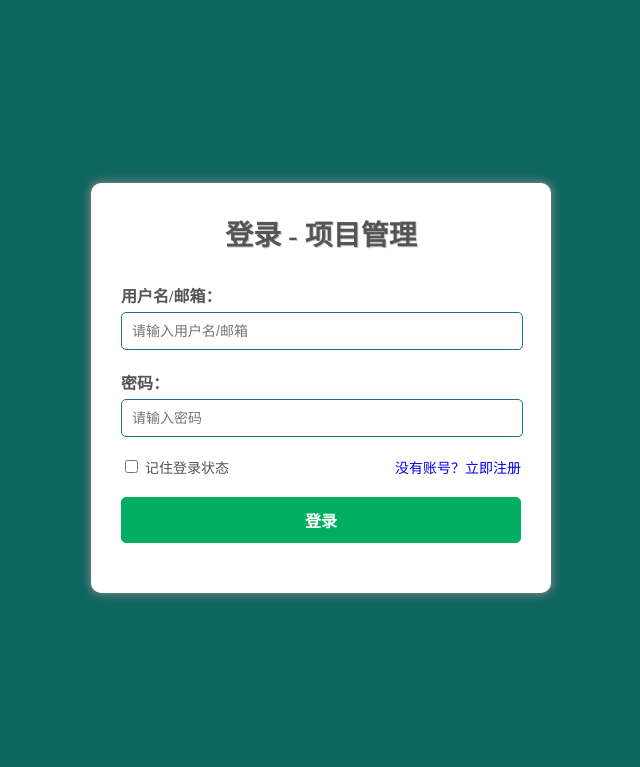
After one commit to CollinPeng/ProjectManager, a PHP site: template src/Views/authenticate/login.twig in a window 1280 px wide. The commit adds this page. Shown: the top 767 px of the page, without its empty margins (319-959 px from the left). Run offline with PHP 8.4, Linux system fonts and the light colour scheme; the template is opened without the code that fills it, so the values that code supplies are empty; some libraries are stand-ins or nearby versions.

Commit message:
feat: Add the login page.

```diff
--- /dev/null
+++ b/public/asserts/css/login.css
@@ -0,0 +1,81 @@
+.full {
+    height: 95%;
+}
+
+.login-body {
+    background-color: #0E6560;
+    display: flex;
+    flex-direction: row;
+    justify-content: center;
+    align-items: center;
+    height: 100%;
+}
+
+.login-panel {
+    width: 400px;
+    background-color: #FFFFFF;
+    box-shadow: 0 0 10px 1px #888;
+    border-radius: 10px;
+    padding: 30px;
+}
+.panel-title {
+    text-align: center;
+    font-size: 28px;
+    font-weight: bold;
+    color: #555;
+    text-shadow: 1px 1px #CCC;
+}
+
+.form-group {
+    margin-bottom: 20px;
+}
+.panel-body {
+    margin-top: 30px;
+}
+.form-group>label {
+    font-weight: bold;
+    font-size: 16px;
+    color: #555;
+}
+.form-control {
+    width: calc(100% - 20px);
+    padding: 10px;
+    display: block;
+    outline: none;
+    margin: 5px 0;
+    border: 1px solid #1f6f8b;
+    border-radius: 5px;
+    font-size: 14px;
+}
+
+.rember-register {
+    display: flex;
+    flex-direction: row;
+    justify-content: space-between;
+}
+.rember-register label {
+    font-size: 14px;
+    color: #555;
+}
+.form-group a{
+    font-size: 14px;
+    text-decoration: none;
+}
+.btn {
+    padding: 10px 0;
+    margin: 0;
+    border: 1px solid #CCC;
+    border-radius: 5px;
+    font-size: 16px;
+    font-weight: bold;
+    outline: none;
+}
+.btn-full {
+    width: 100%;
+}
+.btn-success {
+    background-color: #00AE62;
+    border-color: #00AE62;
+    color: #FFF;
+}
+.btn-success
--- a/routes/web.php
+++ b/routes/web.php
@@ -1 +1,3 @@
 <?php
+
+$app->get('/login', \App\Http\Controllers\AuthenticateController::class . ':loginAction');
--- /dev/null
+++ b/src/Views/authenticate/login.twig
@@ -0,0 +1,47 @@
+<!doctype html>
+<html lang="zh-CN" class="full">
+<head>
+    <meta charset="UTF-8">
+    <meta name="viewport"
+          content="width=device-width, user-scalable=no, initial-scale=1.0, maximum-scale=1.0, minimum-scale=1.0">
+    <meta http-equiv="X-UA-Compatible" content="ie=edge">
+    <title>登录 - 项目管理</title>
+    <link rel="stylesheet" href="/asserts/css/login.css?version=1.0">
+</head>
+<body class="login-body">
+    <div class="login-panel">
+        <div class="panel-title">
+            登录 - 项目管理
+        </div>
+
+        <div class="panel-body">
+            <form action="" method="post">
+                <div class="form-group">
+                    <label>用户名/邮箱：</label>
+                    <input type="text" class="form-control" name="identify" placeholder="请输入用户名/邮箱" />
+                </div>
+
+                <div class="form-group">
+                    <label>密码：</label>
+                    <input type="password" name="password" placeholder="请输入密码" class="form-control" />
+                </div>
+
+                <div class="form-group rember-register">
+                    <span>
+                        <input type="checkbox" name="remember" id="remember" />
+                        <label for="remember">记住登录状态</label>
+                    </span>
+
+                    <a href="#">
+                        没有账号？立即注册
+                    </a>
+                </div>
+
+                <div class="form-group">
+                    <button type="submit" class="btn btn-success btn-full">登录</button>
+                </div>
+            </form>
+        </div>
+    </div>
+</body>
+</html>
```
Also changed, not shown: src/Http/Controllers/AuthenticateController.php (added, +27 -0 lines), src/Http/Controllers/Controller.php (added, +23 -0 lines).
